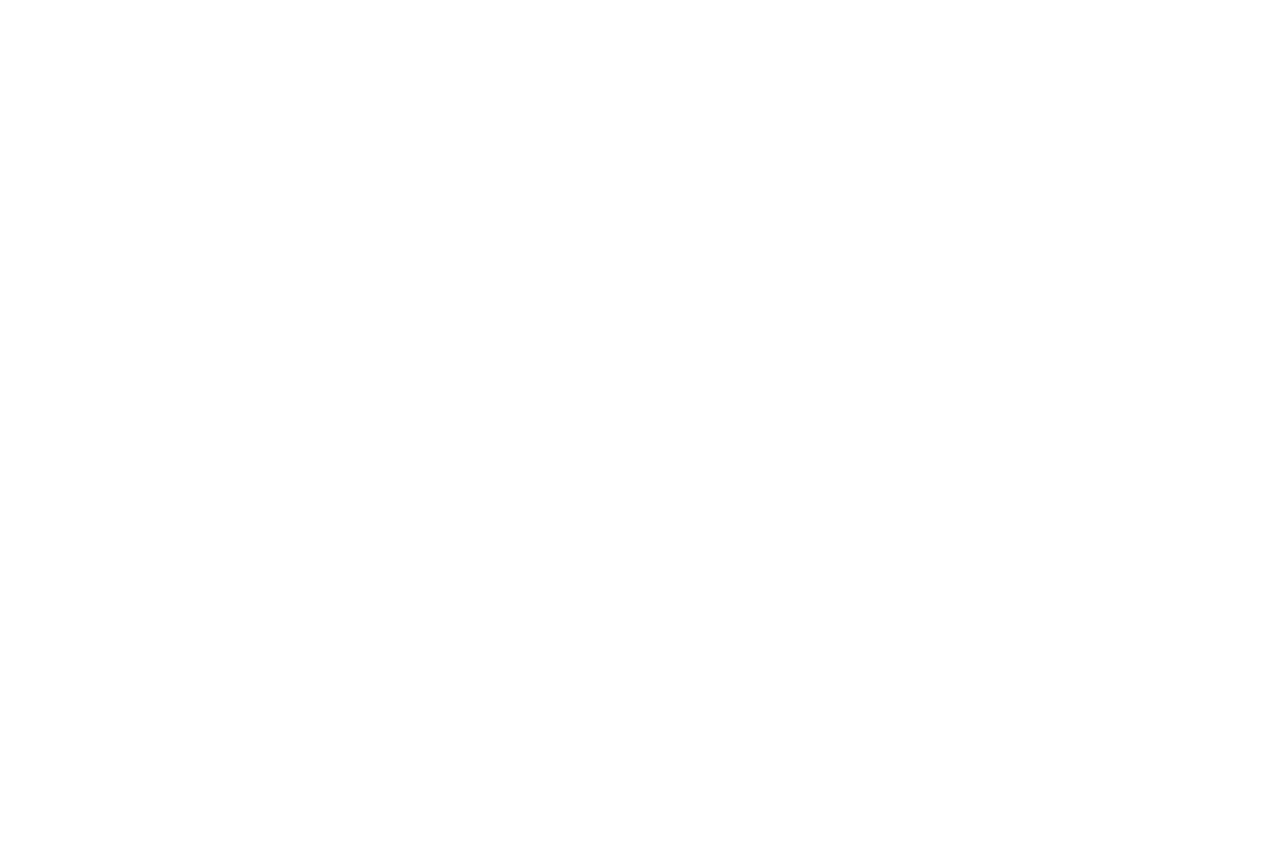
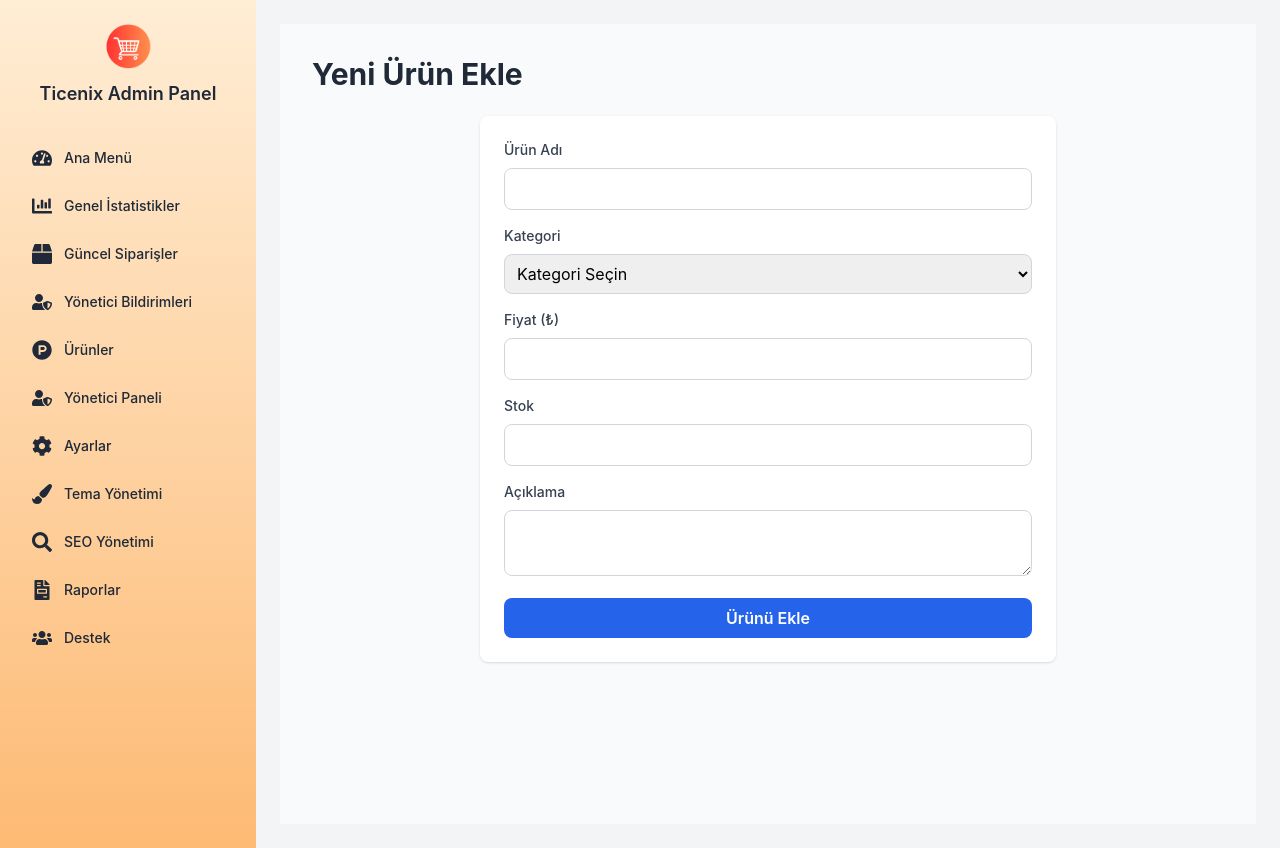
Before and after one commit to Ticenix2/ticenix_ui, a React (Create React App) app: page /products/add in a window 1280 px wide. Before the commit this address had no page. Before the commit the page ends 800 px from the top, so only its background shows below. Built offline with nearby package versions, Linux system fonts and the light colour scheme.

Commit message:
added productAdd

```diff
--- a/src/App.js
+++ b/src/App.js
@@ -4,6 +4,9 @@
 import { BrowserRouter as Router, Route, Routes } from "react-router-dom";
 import LoginPage from './pages/LoginPage';
 import DashboardPage from './pages/DashboardPage';
+import ProductAdd from './pages/products/productAdd';
+import SidebarLayout from './layouts/SidebarLayout';
+
 
 function App() {
 
@@ -17,8 +20,14 @@
   return (
     <Router>
       <Routes>
+        {/* Login sayfası, Sidebar olmadan */}
         <Route path="/panel/login" element={<LoginPage />} />
-        <Route path="/panel/dashboard" element={<DashboardPage />} />
+
+        {/* Sidebar ile sarılmış diğer sayfalar */}
+        <Route element={<SidebarLayout />}>
+          <Route path="/panel/dashboard" element={<DashboardPage />} />
+          <Route path="/products/add" element={<ProductAdd />} />
+        </Route>
       </Routes>
     </Router>
   );
--- /dev/null
+++ b/src/layouts/SidebarLayout.js
@@ -0,0 +1,19 @@
+import React from 'react';
+import { Outlet } from 'react-router-dom';
+import Sidebar from '../components/dashboard/Sidebar/Sidebar';
+
+function SidebarLayout() {
+  return (
+    <div className="flex">
+      {/* Sol Sidebar */}
+      <Sidebar />
+
+      {/* Sayfa içeriği */}
+      <div className="flex-1 p-6 bg-gray-100 overflow-y-auto min-h-screen">
+        <Outlet />
+      </div>
+    </div>
+  );
+}
+
+export default SidebarLayout;
--- a/src/pages/DashboardPage.js
+++ b/src/pages/DashboardPage.js
@@ -5,9 +5,6 @@
 function DashboardPage() {
   return (
     <div className="flex h-auto">
-      {/* Sol Sidebar */}
-      <Sidebar />
-
       {/* Ana İçerik Alanı */}
       <div className="flex-1 p-6 overflow-y-auto">
         <DashboardContent /> {/* DashboardContent bileşenini ekledik */}
--- /dev/null
+++ b/src/pages/products/productAdd.js
@@ -0,0 +1,186 @@
+import React, { useState } from 'react';
+
+function AddProduct() {
+  const [formData, setFormData] = useState({
+    productName: '',
+    category: '',
+    price: '',
+    stock: '',
+    description: '',
+  });
+
+  const [errors, setErrors] = useState({});
+
+  // Form alanlarındaki değişiklikleri yakalama
+  const handleChange = (e) => {
+    const { name, value } = e.target;
+    setFormData({
+      ...formData,
+      [name]: value,
+    });
+  };
+
+  // Form gönderim işlemi
+  const handleSubmit = (e) => {
+    e.preventDefault();
+
+    // Basit validasyon
+    const newErrors = {};
+    if (!formData.productName) newErrors.productName = 'Ürün adı gereklidir.';
+    if (!formData.category) newErrors.category = 'Kategori seçilmelidir.';
+    if (!formData.price || isNaN(formData.price)) newErrors.price = 'Geçerli bir fiyat girin.';
+    if (!formData.stock || isNaN(formData.stock)) newErrors.stock = 'Geçerli bir stok adedi girin.';
+    setErrors(newErrors);
+
+    if (Object.keys(newErrors).length === 0) {
+      // Eğer validasyon geçerse, burada form gönderim işlemi yapılır
+      console.log('Ürün Eklendi:', formData);
+
+      // Kullanıcıya bilgi mesajı gösterme
+      alert('Ürün başarıyla eklendi!');
+
+      // Formu temizle
+      setFormData({
+        productName: '',
+        category: '',
+        price: '',
+        stock: '',
+        description: '',
+      });
+    }
+  };
+
+  return (
+    <div className="p-8 bg-gray-50 min-h-screen">
+      <h1 className="text-3xl font-bold text-gray-800 mb-6">Yeni Ürün Ekle</h1>
+
+      <form
+        onSubmit={handleSubmit}
+        className="bg-white shadow rounded-lg p-6 max-w-xl mx-auto"
+      >
+        {/* Ürün Adı */}
+        <div className="mb-4">
+          <label
+            htmlFor="productName"
+            className="block text-sm font-medium text-gray-700 mb-2"
+          >
+            Ürün Adı
+          </label>
+          <input
+            type="text"
+            id="productName"
+            name="productName"
+            value={formData.productName}
+            onChange={handleChange}
+            className={`w-full border ${
+              errors.productName ? 'border-red-500' : 'border-gray-300'
+            } rounded-lg p-2`}
+          />
+          {errors.productName && (
+            <p className="text-sm text-red-500 mt-1">{errors.productName}</p>
+          )}
+        </div>
+
+        {/* Kategori */}
+        <div className="mb-4">
+          <label
+            htmlFor="category"
+            className="block text-sm font-medium text-gray-700 mb-2"
+          >
+            Kategori
+          </label>
+          <select
+            id="category"
+            name="category"
+            value={formData.category}
+            onChange={handleChange}
+            className={`w-full border ${
+              errors.category ? 'border-red-500' : 'border-gray-300'
+            } rounded-lg p-2`}
+          >
+            <option value="">Kategori Seçin</option>
+            <option value="Elektronik">Elektronik</option>
+            <option value="Giyim">Giyim</option>
+            <option value="Ev ve Yaşam">Ev ve Yaşam</option>
+          </select>
+          {errors.category && (
+            <p className="text-sm text-red-500 mt-1">{errors.category}</p>
+          )}
+        </div>
+
+        {/* Fiyat */}
+        <div className="mb-4">
+          <label
+            htmlFor="price"
+            className="block text-sm font-medium text-gray-700 mb-2"
+          >
+            Fiyat (₺)
+          </label>
+          <input
+            type="text"
+            id="price"
+            name="price"
+            value={formData.price}
+            onChange={handleChange}
+            className={`w-full border ${
+              errors.price ? 'border-red-500' : 'border-gray-300'
+            } rounded-lg p-2`}
+          />
+          {errors.price && (
+            <p className="text-sm text-red-500 mt-1">{errors.price}</p>
+          )}
+        </div>
+
+        {/* Stok */}
+        <div className="mb-4">
+          <label
+            htmlFor="stock"
+            className="block text-sm font-medium text-gray-700 mb-2"
+          >
+            Stok
+          </label>
+          <input
+            type="text"
+            id="stock"
+            name="stock"
+            value={formData.stock}
+            onChange={handleChange}
+            className={`w-full border ${
+              errors.stock ? 'border-red-500' : 'border-gray-300'
+            } rounded-lg p-2`}
+          />
+          {errors.stock && (
+            <p className="text-sm text-red-500 mt-1">{errors.stock}</p>
+          )}
+        </div>
+
+        {/* Açıklama */}
+        <div className="mb-4">
+          <label
+            htmlFor="description"
+            className="block text-sm font-medium text-gray-700 mb-2"
+          >
+            Açıklama
+          </label>
+          <textarea
+            id="description"
+            name="description"
+            value={formData.description}
+            onChange={handleChange}
+            className="w-full border border-gray-300 rounded-lg p-2"
+          />
+        </div>
+
+        {/* Gönder Butonu */}
+        <button
+          type="submit"
+          className="w-full bg-blue-600 hover:bg-blue-700 text-white py-2 rounded-lg font-semibold"
+        >
+          Ürünü Ekle
+        </button>
+      </form>
+    </div>
+  );
+}
+
+export default AddProduct;
```
